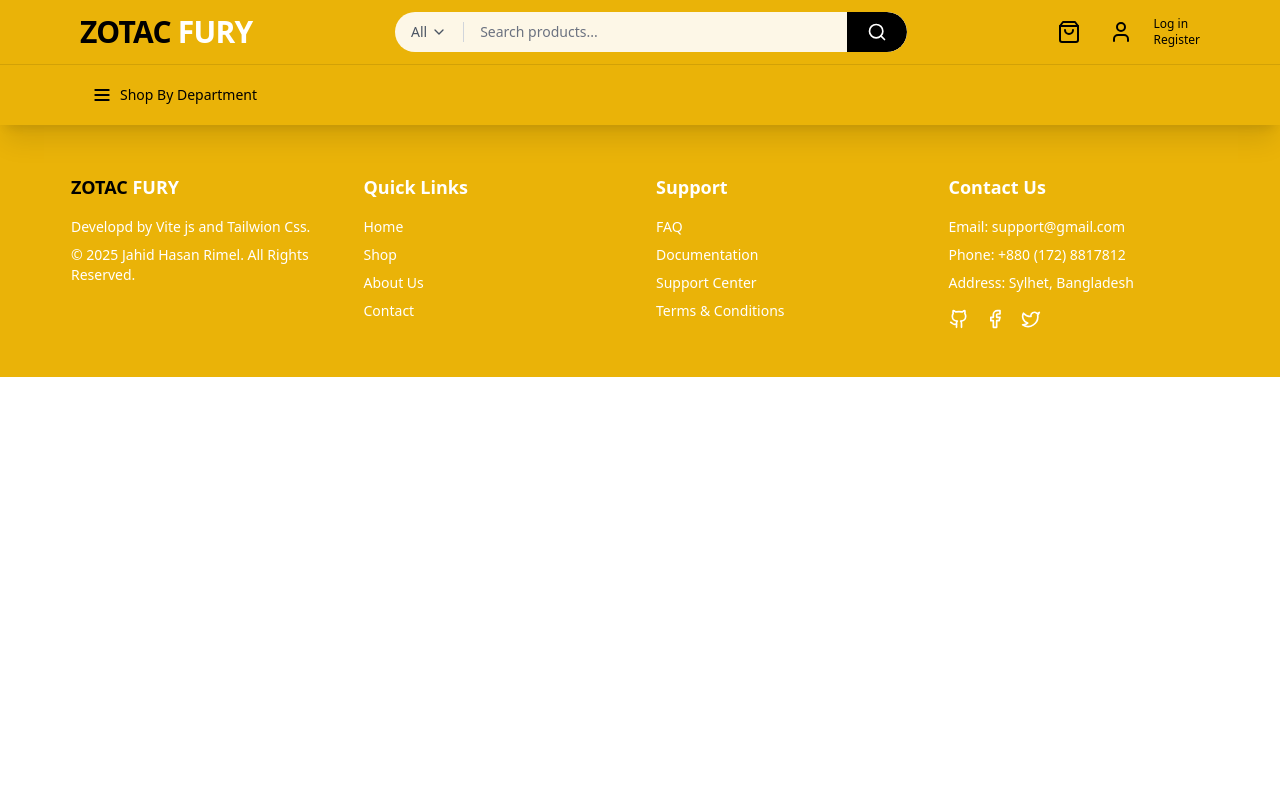
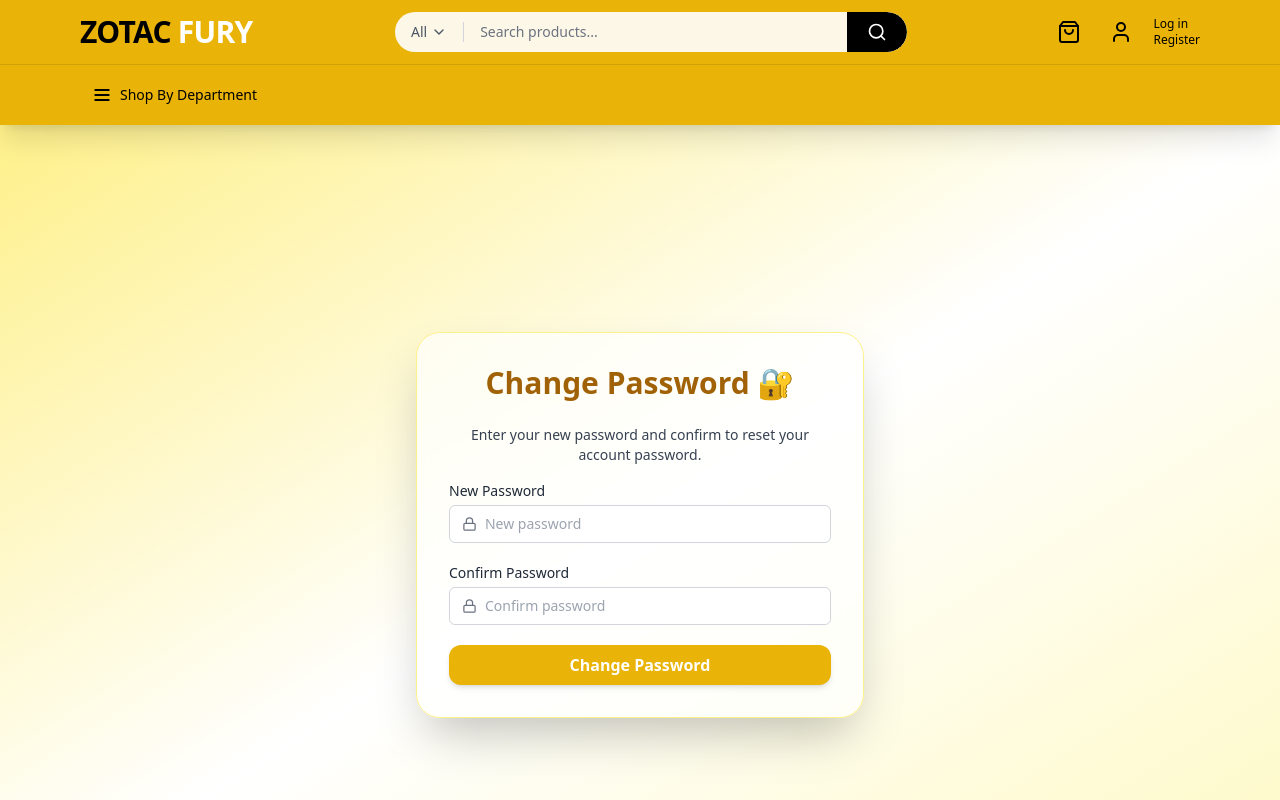
Before and after one commit to zahidhasan9/Alucard-Shop, a React (Vite) app: page /reset-password/1/1 in a window 1280 px wide. Shown: the top 800 px of the page. Built offline with nearby package versions, Linux system fonts and the light colour scheme; no server answers; a web font is replaced by a local one.

Commit message:
add reset pass

```diff
--- a/src/App.jsx
+++ b/src/App.jsx
@@ -12,6 +12,7 @@ import UserDashboard from './Page/UserDashboard';
 import LoginPage from './Page/Login';
 import RegisterPage from './Page/Register';
 import ForgotPasswordPage from './Page/ForgotPassword';
+import ResetPassword from './Page/ResetPassword';
 import Footer from './Components/Footer';
 
 import Navbar2 from './Components/Navbar/Navbar-two';
@@ -70,7 +71,8 @@ function App() {
         <Route path="/products" element={<ProductCardSet2 />} />
         <Route path="/login" element={<LoginPage />} />
         <Route path="/register" element={<RegisterPage />} />
-        <Route path="/forgot-Password" element={<ForgotPasswordPage />} />
+        <Route path="/forgot-password" element={<ForgotPasswordPage />} />
+        <Route path="/reset-password/:id/:token" element={<ResetPassword />} />
         <Route element={<PrivateRoute />}>
           <Route path="/dashboard" element={<UserDashboard />} />
         </Route>
--- a/src/Page/ForgotPassword.jsx
+++ b/src/Page/ForgotPassword.jsx
@@ -1,13 +1,31 @@
 import { Mail } from 'lucide-react';
-import { useState } from 'react';
+import { useState, useEffect } from 'react';
+import { useDispatch, useSelector } from 'react-redux';
+import { useNavigate } from 'react-router-dom';
+import { forgotPassword } from '../features/userSlice';
+import Loader from '../Components/Loader';
 
 const ForgotPasswordPage = () => {
   const [email, setEmail] = useState('');
 
+  const dispatch = useDispatch();
+  const navigate = useNavigate();
+  const { loading, success, forgotPasswordError } = useSelector((state) => state.user);
+
   const handleReset = (e) => {
     e.preventDefault();
-    alert(`Password reset link sent to: ${email}`);
+    dispatch(forgotPassword(email));
   };
+
+  useEffect(() => {
+    if (success) {
+      const timer = setTimeout(() => {
+        navigate('/');
+      }, 2000);
+
+      return () => clearTimeout(timer); // cleanup
+    }
+  }, [success, navigate]);
 
   return (
     <div className="min-h-screen bg-gradient-to-br from-yellow-200 via-white to-yellow-100 flex items-center justify-center px-4">
@@ -21,7 +39,14 @@ const ForgotPasswordPage = () => {
         <form onSubmit={handleReset} className="space-y-5">
           {/* Email Input */}
           <div>
-            <label className="block text-sm font-medium text-gray-800 mb-1">Email</label>
+            <div className="flex justify-between">
+              <label className="block text-sm font-medium text-gray-800 mb-1">Email</label>
+              {loading ? (
+                <Loader />
+              ) : (
+                forgotPasswordError && <p className="text-red-500 text-sm mb-1">{forgotPasswordError}</p>
+              )}
+            </div>
             <div className="flex items-center border border-gray-300 bg-white rounded-md px-3 py-2 focus-within:ring-2 focus-within:ring-yellow-500">
               <Mail className="w-4 h-4 text-gray-500 mr-2" />
               <input
--- /dev/null
+++ b/src/Page/ResetPassword.jsx
@@ -0,0 +1,101 @@
+import { Lock } from 'lucide-react';
+import { useState, useEffect } from 'react';
+import { useDispatch, useSelector } from 'react-redux';
+import { useNavigate, useParams } from 'react-router-dom';
+import { resetPassword } from '../features/userSlice';
+import toast from 'react-hot-toast'; // make sure to import it
+
+const ChangePasswordPage = () => {
+  const [password, setPassword] = useState('');
+  const [confirmPassword, setConfirmPassword] = useState('');
+
+  const { id, token } = useParams();
+  const dispatch = useDispatch();
+  const navigate = useNavigate();
+  const { loading, success, resetPasswordError } = useSelector((state) => state.user);
+
+  const handleChangePassword = (e) => {
+    e.preventDefault();
+
+    if (password !== confirmPassword) {
+      toast.error('Passwords do not match!');
+      return;
+    }
+    dispatch(resetPassword({ id, token, data: { password } }));
+  };
+
+  useEffect(() => {
+    if (success) {
+      const timer = setTimeout(() => {
+        navigate('/');
+      }, 2000);
+
+      return () => clearTimeout(timer); // cleanup
+    }
+  }, [success, navigate]);
+
+  return (
+    <div className="min-h-screen bg-gradient-to-br from-yellow-200 via-white to-yellow-100 flex items-center justify-center px-4">
+      <div className="w-full max-w-md backdrop-blur-lg bg-white/70 border border-yellow-200 rounded-3xl shadow-2xl p-8">
+        <h2 className="text-3xl font-extrabold text-yellow-700 text-center mb-6">Change Password 🔐</h2>
+
+        <p className="text-center text-gray-700 text-sm mb-4">
+          Enter your new password and confirm to reset your account password.
+        </p>
+
+        <form onSubmit={handleChangePassword} className="space-y-5">
+          {/* New Password */}
+          <div>
+            <div className="flex justify-between">
+              <label className="block text-sm font-medium text-gray-800 mb-1">New Password</label>
+              {loading ? (
+                <Loader />
+              ) : (
+                resetPasswordError && <p className="text-red-500 text-sm mb-1">{resetPasswordError}</p>
+              )}
+            </div>
+            <div className="flex items-center border border-gray-300 bg-white rounded-md px-3 py-2 focus-within:ring-2 focus-within:ring-yellow-500">
+              <Lock className="w-4 h-4 text-gray-500 mr-2" />
+              <input
+                type="password"
+                name="password"
+                value={password}
+                onChange={(e) => setPassword(e.target.value)}
+                className="w-full outline-none text-sm bg-transparent"
+                placeholder="New password"
+                required
+              />
+            </div>
+          </div>
+
+          {/* Confirm Password */}
+          <div>
+            <label className="block text-sm font-medium text-gray-800 mb-1">Confirm Password</label>
+            <div className="flex items-center border border-gray-300 bg-white rounded-md px-3 py-2 focus-within:ring-2 focus-within:ring-yellow-500">
+              <Lock className="w-4 h-4 text-gray-500 mr-2" />
+              <input
+                type="password"
+                name="confirmPassword"
+                value={confirmPassword}
+                onChange={(e) => setConfirmPassword(e.target.value)}
+                className="w-full outline-none text-sm bg-transparent"
+                placeholder="Confirm password"
+                required
+              />
+            </div>
+          </div>
+
+          {/* Submit Button */}
+          <button
+            type="submit"
+            className="w-full bg-yellow-500 text-white font-semibold py-2 rounded-xl hover:bg-yellow-600 transition-all duration-300 shadow-md hover:shadow-lg"
+          >
+            Change Password
+          </button>
+        </form>
+      </div>
+    </div>
+  );
+};
+
+export default ChangePasswordPage;
--- a/src/features/userSlice.js
+++ b/src/features/userSlice.js
@@ -9,7 +9,7 @@ const initialState = {
   error: null,
   success: false,
   isAuthenticated: false,
-   token: localStorage.getItem('token') || null,
+  token: localStorage.getItem('token') || null
   // isAuthenticated: !!localStorage.getItem('token')
 };
 
@@ -55,18 +55,38 @@ export const updateProfile = createAsyncThunk('user/updateProfile', async (data,
     const res = await API.updateProfile(data);
     return res.data;
   } catch (err) {
-      console.log('error',err)
+    console.log('error', err);
+    return thunkAPI.rejectWithValue(err.response?.data?.message || 'Profile update failed');
+  }
+});
+
+export const forgotPassword = createAsyncThunk('user/forgotPassword', async (data, thunkAPI) => {
+  try {
+    const res = await API.forgotPassword(data);
+    return res.data;
+  } catch (err) {
+    console.log('error', err);
+    return thunkAPI.rejectWithValue(err.response?.data?.message || 'Profile update failed');
+  }
+});
+
+export const resetPassword = createAsyncThunk('user/resetPassword', async ({ data, id, token }, thunkAPI) => {
+  try {
+    const res = await API.resetPassword(id, token, data);
+    return res.data;
+  } catch (err) {
+    console.log('error', err);
     return thunkAPI.rejectWithValue(err.response?.data?.message || 'Profile update failed');
   }
 });
 
 export const changePassword = createAsyncThunk('user/changePassword', async (data, thunkAPI) => {
   try {
-      console.log('pass',data)
+    console.log('pass', data);
     const res = await API.changePassword(data);
     return res.data;
   } catch (err) {
-      console.log('error',err)
+    console.log('error', err);
     return thunkAPI.rejectWithValue(err.response?.data?.message || 'Password update failed');
   }
 });
@@ -96,13 +116,13 @@ const userSlice = createSlice({
       state.loading = false;
       state.success = false;
       state.error = null;
+    }
   },
-   },
-   extraReducers: builder => {
+  extraReducers: (builder) => {
     builder
 
       // LOGIN
-         .addCase(login.pending, state => {
+      .addCase(login.pending, (state) => {
         state.loading = true;
         state.error = null;
         state.success = false;
@@ -126,7 +146,7 @@ const userSlice = createSlice({
       })
 
       // REGISTER
-         .addCase(register.pending, state => {
+      .addCase(register.pending, (state) => {
         state.loading = true;
         state.error = null;
         state.success = false;
@@ -156,7 +176,6 @@ const userSlice = createSlice({
       .addCase(updateProfile.fulfilled, (state, action) => {
         state.loading = false;
         state.success = true;
-            // state.user = action.payload.user; // assuming response: { user: {...} }
         toast.success('Profile updated successfully');
       })
       .addCase(updateProfile.rejected, (state, action) => {
@@ -166,6 +185,41 @@ const userSlice = createSlice({
         toast.error(`Profile update failed: ${action.payload}`);
       })
 
+      // FORGOT USER PASSWORD
+      .addCase(forgotPassword.pending, (state) => {
+        state.loading = true;
+        state.forgotPasswordError = null;
+        state.success = false;
+      })
+      .addCase(forgotPassword.fulfilled, (state, action) => {
+        state.loading = false;
+        state.success = true;
+        toast.success('Email send successfully');
+      })
+      .addCase(forgotPassword.rejected, (state, action) => {
+        state.loading = false;
+        state.forgotPasswordError = action.payload;
+        state.success = false;
+        // toast.error(`Profile update failed: ${action.payload}`);
+      })
+
+      // RESET USER PASSWORD
+      .addCase(resetPassword.pending, (state) => {
+        state.loading = true;
+        state.resetPasswordError = null;
+        state.success = false;
+      })
+      .addCase(resetPassword.fulfilled, (state, action) => {
+        state.loading = false;
+        state.success = true;
+        toast.success('New password set successfully');
+      })
+      .addCase(resetPassword.rejected, (state, action) => {
+        state.loading = false;
+        state.resetPasswordError = action.payload;
+        state.success = false;
+        //   toast.error(`Profile update failed: ${action.payload}`);
+      })
 
       // UPDATE/CHANGE  USER PASSWORD
       .addCase(changePassword.pending, (state) => {
@@ -185,9 +239,8 @@ const userSlice = createSlice({
         toast.error(`Password update failed: ${action.payload}`);
       })
 
-
       // FETCH LOGGED-IN USER
-         .addCase(fetchLoggedInUser.pending, state => {
+      .addCase(fetchLoggedInUser.pending, (state) => {
         state.loading = true;
       })
       .addCase(fetchLoggedInUser.fulfilled, (state, action) => {
@@ -202,7 +255,7 @@ const userSlice = createSlice({
       })
 
       // logout
-         .addCase(logoutUser.fulfilled, state => {
+      .addCase(logoutUser.fulfilled, (state) => {
         state.user = null;
         state.token = null;
         state.isAuthenticated = false;
@@ -215,7 +268,7 @@ const userSlice = createSlice({
         state.error = action.payload;
         toast.error(`Logout failed: ${action.payload}`);
       });
-   },
+  }
 });
 
 export const { logout, clearState } = userSlice.actions;
```
Also changed, not shown: src/features/API.js (+10 -10 lines). Lines whose indentation alone changed are shown as unchanged.
